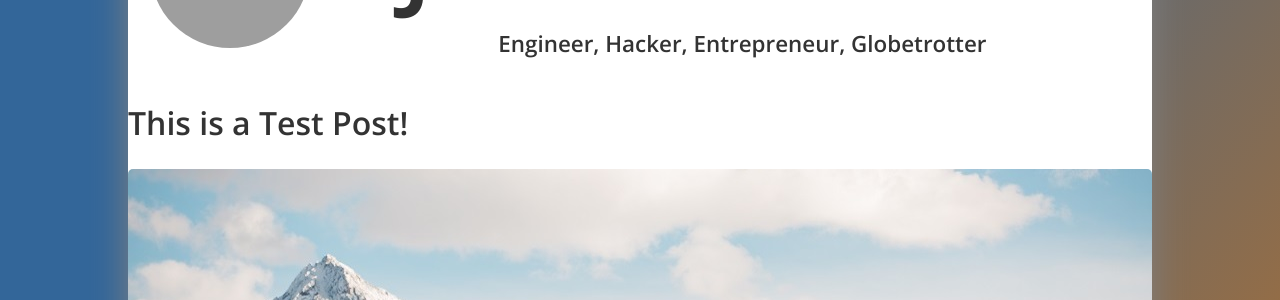
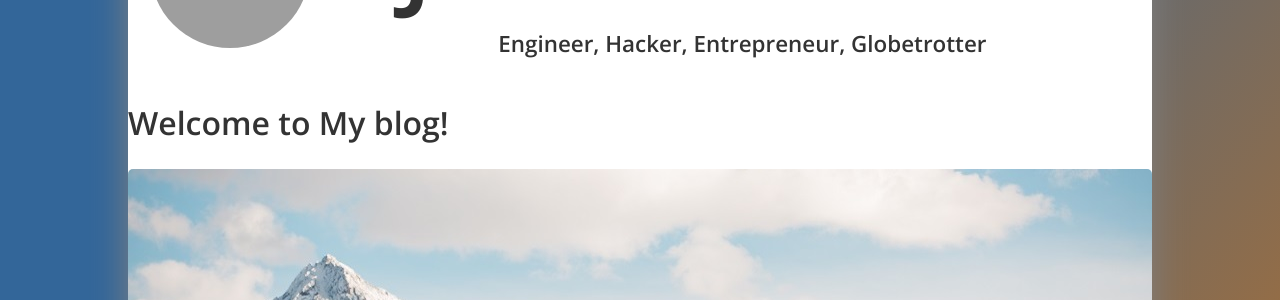
Before and after one commit to js-bone21/jblog, a Jekyll site: the page built from index.html, in a window 1280 px wide. Shown: the part 230-530 px from the top of the page. Built offline with Jekyll 4.4.1, drawn with Linux system fonts in a browser that asks for light colours; nearby versions of some CDN libraries; the list of posts is cut into pages by our own code; grey boxes are pictures that could not be loaded.

Commit message:
Minor change

```diff
--- a/_posts/2017-01-24-Test_Post.md
+++ b/_posts/2017-01-24-Test_Post.md
@@ -1,8 +1,8 @@
 ---
 layout: post
-title: "This is a Test Post!"
+title: "Welcome to My blog!"
 categories: journal
-tags: [documentation,sample]
+tags: [documentation,sample,intro]
 image:
   feature: mountains.jpg
   teaser: mountains-teaser.jpg
```
